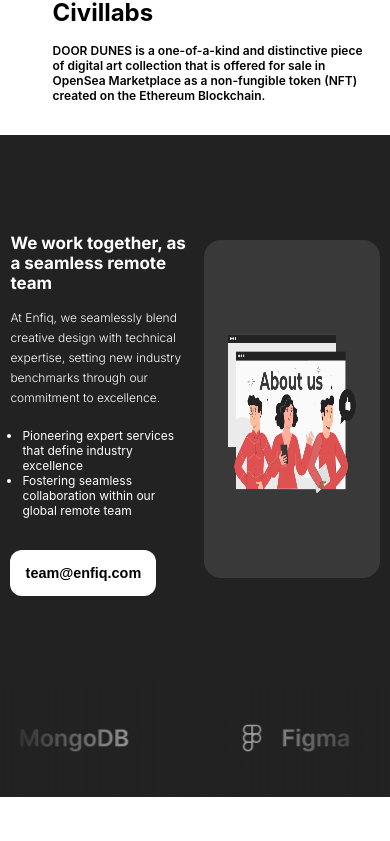
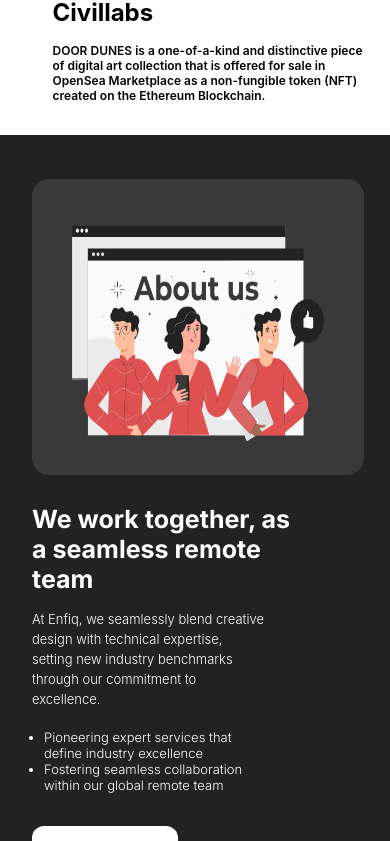
Before and after one commit to enfiqdev/Enfiq_Code, a React (Create React App) app: page / in a window 390 px wide. Shown: the part 3200-4041 px from the top of the page. Built offline with nearby package versions, Linux system fonts and the light colour scheme; a web font is replaced by a local one.

Commit message:
final commit by me

```diff
--- a/src/components/About.jsx
+++ b/src/components/About.jsx
@@ -44,7 +44,7 @@ const About = () => {
         </div>
 
         <div className="image-sec">
-          <img className="about-img" src={img1} alt="" />
+          <img className="about-img" src={img1} alt="about-image" />
         </div>
       </div>
 
--- a/src/css/About.css
+++ b/src/css/About.css
@@ -18,7 +18,6 @@
 
 .paraTag2 {
   width: 30vw;
-  font-family: Inter;
   font-size: 18px;
   font-weight: 300;
   line-height: 30px;
@@ -28,9 +27,11 @@
 }
 
 .lists {
+  font-family: Inter;
   color: white;
   width: 30vw;
   margin-left: -10px;
+  font-weight: 300;
 }
 
 .join-btn {
@@ -191,11 +192,11 @@
 @media(max-width: 1024px){
 
   .about-sec{
-    height: 85vh;
+    height: 60vh;
   }
 
     .about-heading{
-        width: 47vw;
+        width: 50vw;
     }
 
     .paraTag2{
@@ -215,34 +216,52 @@
 
 }
 
+@media(max-height: 600px){
+  .about-sec{
+    height: 85vh;
+  }
+}
+
+
+
 @media(max-width: 555px){
 
   .about-sec{
-    height: 65vh;
+    height: 85vh;
+    flex-direction: column-reverse;
+    align-items: normal;
+    padding: 2rem;
+
   }
+
+
+
   .about-heading{
-    font-size: 17px;
+    width: 70vw;
+    font-size: 25px;
     letter-spacing: 0;
   }
 
   .paraTag2{
-    font-size: 12px;
+    width: 60vw;
+    font-size: 13px;
     line-height: 20px;
   }
 
   .lists{
-    font-size: 12px;
-    width: 42vw;
+    font-size: 13px;
+    width: 53vw;
     margin-left: -28px;
   }
 
   .image-sec{
-    width: 45vw;
+    width: 85vw;
+    height: 35vh;
   }
 
   .about-img{
-    height: 22vh;
-    width: 38vw;
+    height: 30vh;
+    width: 75vw;
   }
 
 
@@ -273,24 +292,31 @@
     }
 
 
+
 }
 
 @media(max-width: 300px){
+
+  .about-container{
+    margin-left: -10px;
+  }
+
   .about-heading{
-    font-size: 9px;
+    font-size: 17px;
   }
 
   .paraTag2{
-    font-size: 8px;
-    line-height: 10px;
+    width: 66vw;
+    font-size: 10px;
+    line-height: 14px;
+
   }
 
   .lists{
-    font-size: 8px;
-    width: 39vw;
+    font-size: 10px;
   }
 
-  .join-btn{
+  /* .join-btn{
     width: 118px;
-  }
+  } */
 }
--- a/src/css/Project.css
+++ b/src/css/Project.css
@@ -94,24 +94,18 @@
         height: 25vh;
     }
 
-    /* .project-background{
-        height: 37vh;
-    } */
 
-    /* .project-background2{
-        height: 37vh;
+}
+
+@media(max-height: 600px){
+    .project-img{
+        height: 55vh;
     }
-
-    .project-background3{
-        height: 37vh;
-    } */
-}
+  }
 
 
 @media(max-width: 550px){
-    /* .project-background, .project-background2, .project-background3{
-        width: 74vw;
-    } */
+
 
     .project-img{
         width: 72vw;
@@ -141,54 +135,11 @@
     }
 
 
+}
 
 
 
-
-
-
-}
-
-
-@media(max-height: 700px){
-    /* .project-background{
-        width: 40vw;
-        height: 60vh;
-    }
-
-    .project-background2{
-        width: 40vw;
-        height: 60vh;
-    }
-
-    .project-background3{
-        width: 40vw;
-        height: 60vh;
-    } */
-
-    /* .project-img{
-        width: 21vw;
-        height: 56vh;
-    } */
-
-}
-
 @media(max-width: 380px){
-    /* .project-background{
-        width: 75vw;
-        height: 50vh;
-    }
-
-    .project-background2{
-        width: 75vw;
-        height: 50vh;
-    }
-
-    .project-background3{
-        width: 75vw;
-        height: 50vh;
-    } */
-
 
 
     .project-img{
```
